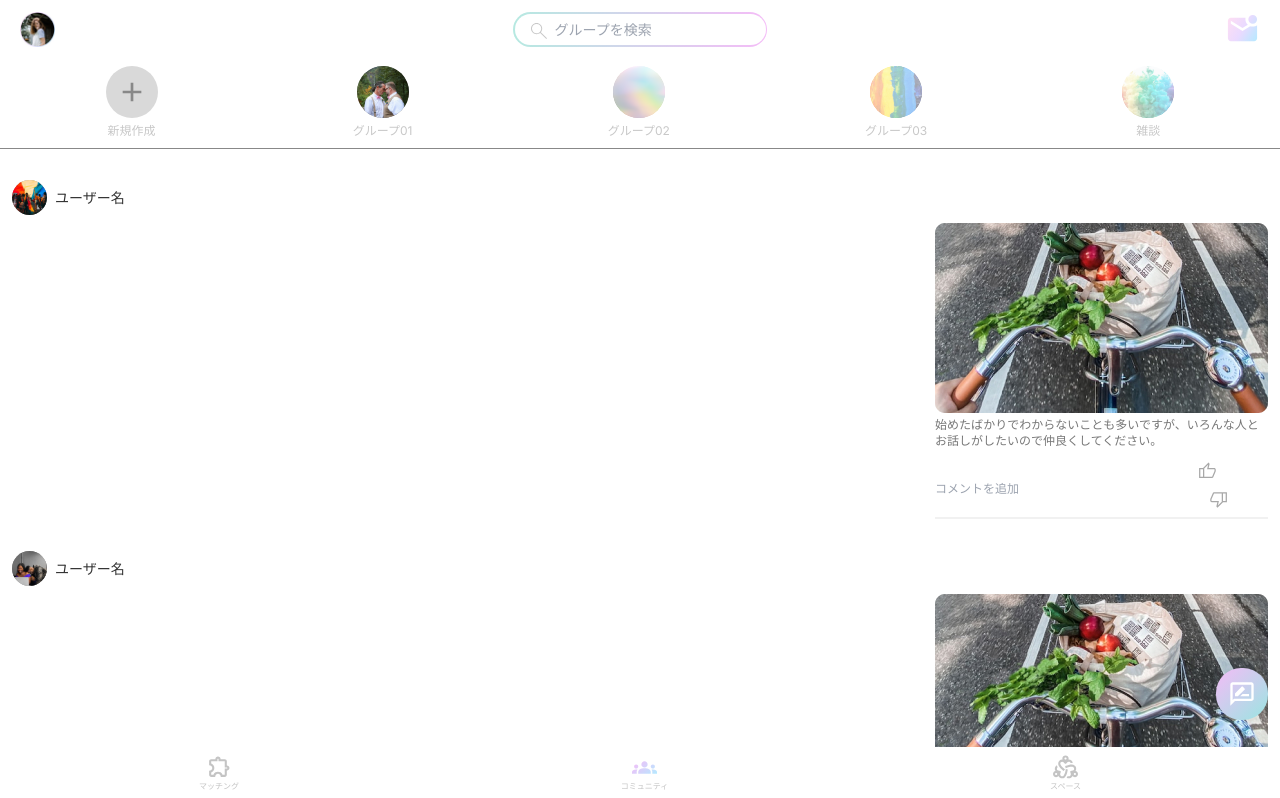
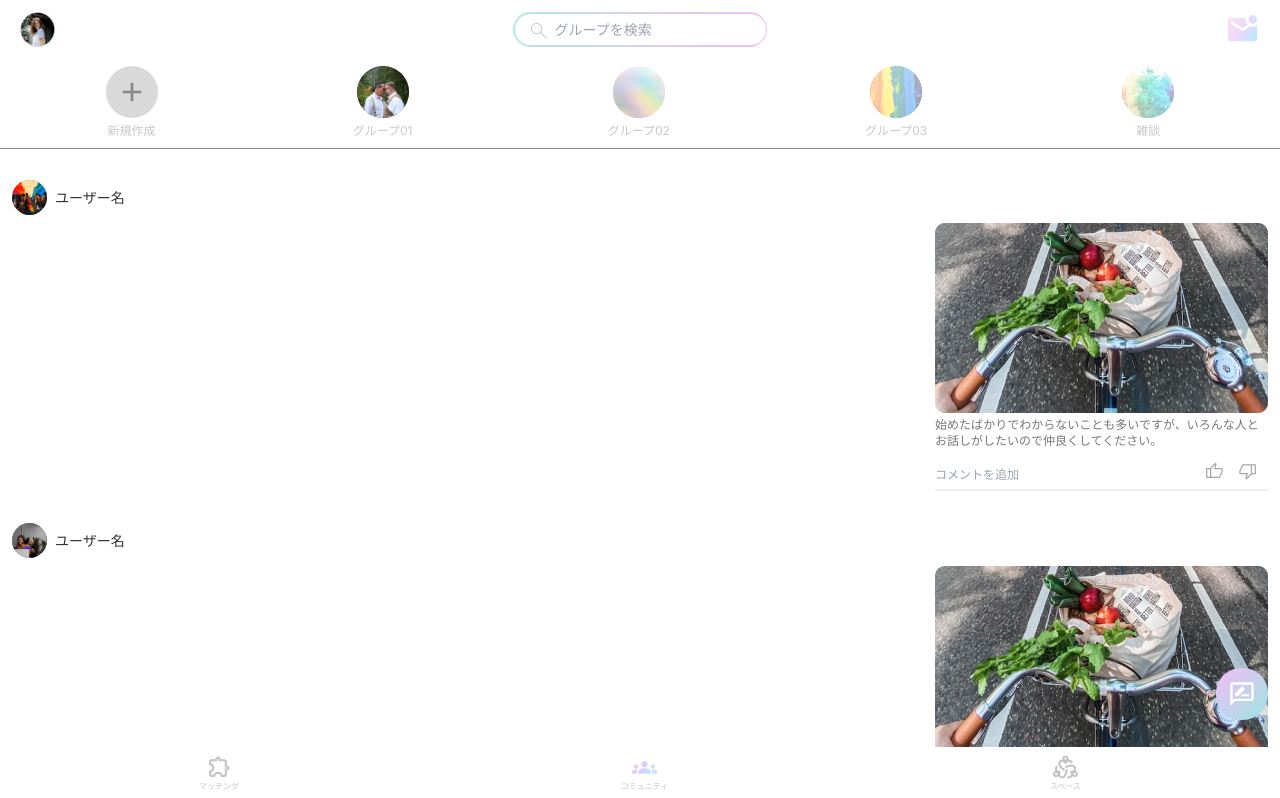
Before and after one commit to kusanohatsumi/CIC, a Next.js app: page /community in a window 1280 px wide. Shown: the top 798 px of the page. Built offline with nearby package versions, Linux system fonts and the light colour scheme.

Commit message:
update css

```diff
--- a/src/app/globals.css
+++ b/src/app/globals.css
@@ -200,7 +200,6 @@ section {
 }
 .evaluation > input {
   appearance: none;
-  padding-right:8px;
 }
 .good::before {
   content: "";
@@ -217,7 +216,7 @@ section {
   display: block;
   width: 22px;
   height: 22px;
-  margin-left: 12px;
+  margin: 0 8px 0px 12px;
   background: url("/images/offBad.svg") no-repeat;
 }
 .bad:checked::before {
```
